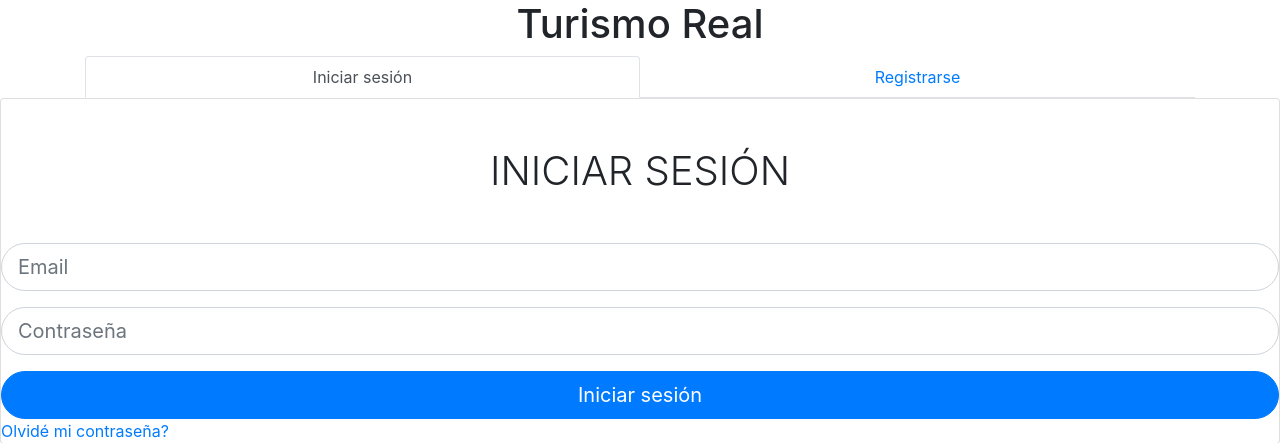
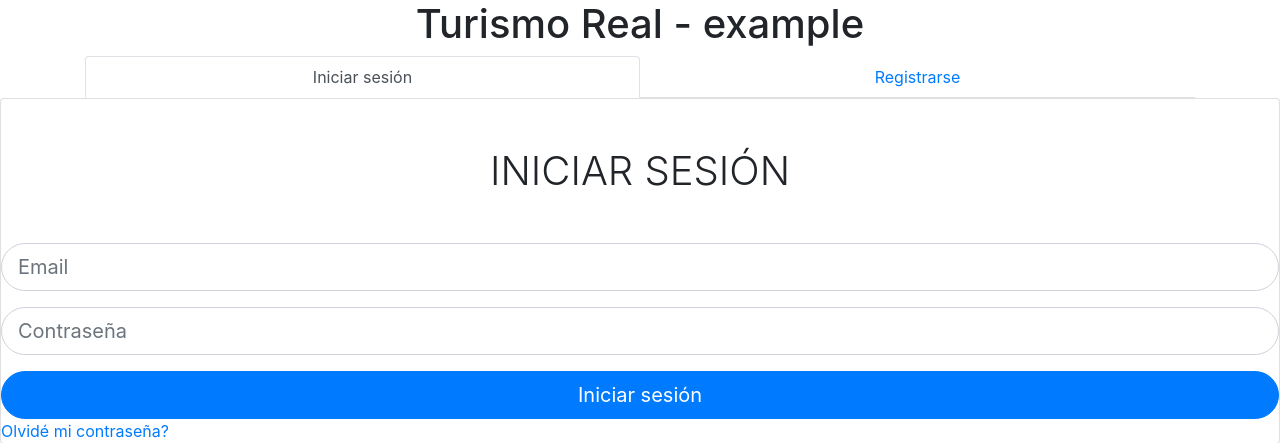
Before and after one commit to josephtorresc/example-app, a Django app: page / in a window 1280 px wide. Shown: the top 443 px of the page. Run offline with Django 3.2, Linux system fonts and the light colour scheme.

Commit message:
First commit

```diff
--- a/templates/index.html
+++ b/templates/index.html
@@ -9,7 +9,7 @@
 <body>
 
     <div class="container align-items-center justify-content-center d-flex">
-        <h1>Turismo Real</h1>
+        <h1>Turismo Real - example</h1>
     </div>
 
     <div class="container align-items-center justify-content-center">
```
